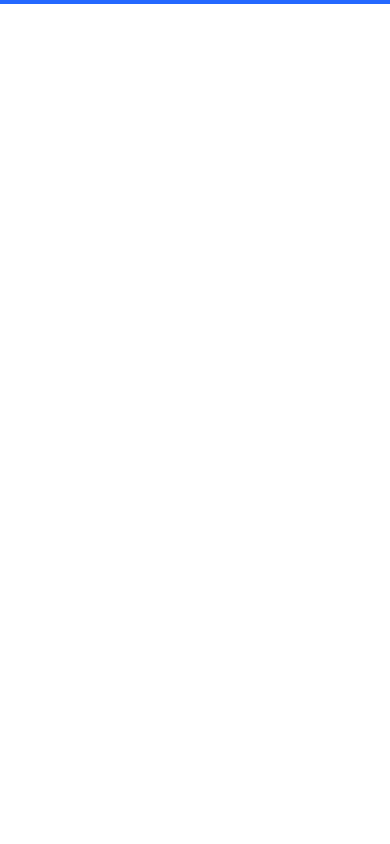
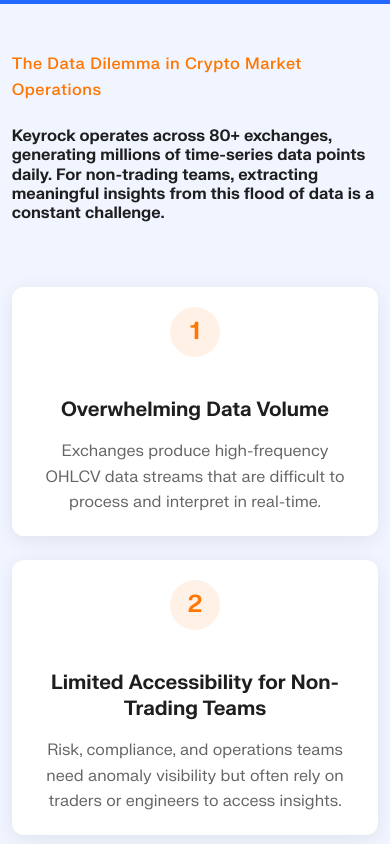
Before and after one commit to bendiagi/hyperflow-keyrock-casestudy, a React app: page / in a window 390 px wide. Shown: the part 840-1684 px from the top of the page. Before the commit the page ends 844 px from the top, so only its background shows below. Built offline with nearby package versions, Linux system fonts and the light colour scheme; grey boxes are pictures that could not be loaded.

Commit message:
Add Challenge section and improve hero layout with centered container structure

```diff
--- a/src/App.tsx
+++ b/src/App.tsx
@@ -1,5 +1,6 @@
 import React from 'react';
 import Hero from './Hero';
+import Challenge from './Challenge';
 
 const App: React.FC = () => {
   const handleGetStarted = () => {
@@ -20,6 +21,7 @@
         onPrimaryClick={handleGetStarted}
         onSecondaryClick={handleLearnMore}
       />
+      <Challenge />
     </div>
   );
 };
--- /dev/null
+++ b/src/Challenge.tsx
@@ -0,0 +1,51 @@
+import React from 'react';
+import './styles.css';
+
+const Challenge: React.FC = () => {
+  return (
+    <section className="challenge">
+      <div className="challenge-content">
+        <div className="challenge-header">
+          <h3 className="challenge-subtitle">The Data Dilemma in Crypto Market Operations</h3>
+          <h2 className="challenge-title">
+            Keyrock operates across 80+ exchanges, generating millions of time-series data points daily. For non-trading teams, extracting meaningful insights from this flood of data is a constant challenge.
+          </h2>
+        </div>
+
+        <div className="challenge-cards">
+          <div className="challenge-card">
+            <div className="challenge-card-number">1</div>
+            <div className="challenge-card-content">
+              <h4 className="challenge-card-title">Overwhelming Data Volume</h4>
+              <p className="challenge-card-description">
+                Exchanges produce high-frequency OHLCV data streams that are difficult to process and interpret in real-time.
+              </p>
+            </div>
+          </div>
+
+          <div className="challenge-card">
+            <div className="challenge-card-number">2</div>
+            <div className="challenge-card-content">
+              <h4 className="challenge-card-title">Limited Accessibility for Non-Trading Teams</h4>
+              <p className="challenge-card-description">
+                Risk, compliance, and operations teams need anomaly visibility but often rely on traders or engineers to access insights.
+              </p>
+            </div>
+          </div>
+
+          <div className="challenge-card">
+            <div className="challenge-card-number">3</div>
+            <div className="challenge-card-content">
+              <h4 className="challenge-card-title">Build vs. Buy Tradeoff</h4>
+              <p className="challenge-card-description">
+                Off-the-shelf SaaS tools are expensive and generic, while in-house solutions require resources—posing the critical question: Should we build or buy?
+              </p>
+            </div>
+          </div>
+        </div>
+      </div>
+    </section>
+  );
+};
+
+export default Challenge;
--- a/src/Hero.tsx
+++ b/src/Hero.tsx
@@ -49,6 +49,7 @@
         <source src="https://res.cloudinary.com/djnkxndun/video/upload/v1759523765/home-blue_vxpa78.mp4" type="video/mp4" />
       </video>
       <a href="#" className="logo">HyperFlow</a>
+      <div className="hero-container">
         <div className="hero-content">
           <div className="hero-tag">Case Study by Ben Diagi</div>
           <h1 className="hero-title">{title}</h1>
@@ -70,6 +71,7 @@
             </button>
           </div>
         </div>
+      </div>
     </section>
   );
 };
--- a/src/index.html
+++ b/src/index.html
@@ -3,7 +3,7 @@
 <head>
     <meta charset="UTF-8">
     <meta name="viewport" content="width=device-width, initial-scale=1.0">
-    <title>TypeScript Hero Project</title>
+    <title>HyperFlow - A Case Study on KeyRock</title>
     <link rel="preconnect" href="https://fonts.googleapis.com">
     <link rel="preconnect" href="https://fonts.gstatic.com" crossorigin>
     <link href="https://fonts.googleapis.com/css2?family=Inter:wght@300;400;500;600;700&display=swap" rel="stylesheet">
--- a/src/styles.css
+++ b/src/styles.css
@@ -111,6 +111,16 @@
     z-index: 10;
 }
 
+/* Desktop only - position logo aligned with container left edge */
+@media (min-width: 769px) {
+    .logo {
+        position: absolute;
+        top: 2rem;
+        left: calc(50% - 600px); /* Align with container left edge */
+        transform: none;
+    }
+}
+
 /* Hero Section Styles */
 .hero {
     min-height: 100vh;
@@ -119,8 +129,9 @@
     background: rgb(36, 104, 255);
     position: relative;
     overflow: hidden;
-    padding: 0 5%;
+    padding: 6rem 5%;
 }
+
 
 .hero-video {
     position: absolute;
@@ -151,6 +162,19 @@
     max-width: 65%;
     padding: 0;
     text-align: left;
+}
+
+/* Desktop only - apply challenge section layout */
+@media (min-width: 769px) {
+    .hero {
+        padding: 6rem 5%;
+    }
+
+    .hero-container {
+        max-width: 1200px;
+        margin: 0 auto;
+        width: 100%;
+    }
 }
 
 .hero-tag {
@@ -255,6 +279,12 @@
         padding-bottom: 4rem;
     }
 
+    .hero-container {
+        max-width: none;
+        margin: 0;
+        width: 100%;
+    }
+
     .hero-content {
         max-width: 100%;
         text-align: left;
@@ -316,3 +346,147 @@
         left: 3%;
     }
 }
+
+/* Challenge Section Styles */
+.challenge {
+    background: rgb(240, 245, 255);
+    padding: 6rem 5%;
+    min-height: 100vh;
+    display: flex;
+    align-items: center;
+}
+
+.challenge-content {
+    max-width: 1200px;
+    margin: 0 auto;
+    width: 100%;
+}
+
+.challenge-header {
+    margin-bottom: 4rem;
+}
+
+.challenge-subtitle {
+    font-family: 'FK Grotesk Neue', sans-serif;
+    font-size: 1rem;
+    font-weight: 500;
+    color: rgb(255, 119, 1);
+    margin-bottom: 1.5rem;
+    text-transform: none;
+    letter-spacing: 0.5px;
+}
+
+.challenge-title {
+    font-family: 'FK Grotesk Neue', sans-serif;
+    font-size: 1.75rem;
+    font-weight: 700;
+    color: rgb(30, 30, 30);
+    line-height: 1.2;
+    max-width: 80%;
+}
+
+.challenge-cards {
+    display: grid;
+    grid-template-columns: repeat(auto-fit, minmax(350px, 1fr));
+    gap: 2rem;
+    margin-top: 3rem;
+}
+
+.challenge-card {
+    background: white;
+    border-radius: 12px;
+    padding: 2rem;
+    box-shadow: 0 4px 20px rgba(0, 0, 0, 0.08);
+    display: flex;
+    gap: 1.5rem;
+    transition: transform 0.3s ease, box-shadow 0.3s ease;
+}
+
+.challenge-card:hover {
+    transform: translateY(-4px);
+    box-shadow: 0 8px 30px rgba(0, 0, 0, 0.12);
+}
+
+.challenge-card-number {
+    font-family: 'FK Grotesk Neue', sans-serif;
+    font-size: 2rem;
+    font-weight: 700;
+    color: rgb(255, 119, 1);
+    background: rgba(255, 119, 1, 0.1);
+    width: 60px;
+    height: 60px;
+    border-radius: 50%;
+    display: flex;
+    align-items: center;
+    justify-content: center;
+    flex-shrink: 0;
+}
+
+.challenge-card-content {
+    flex: 1;
+}
+
+.challenge-card-title {
+    font-family: 'FK Grotesk Neue', sans-serif;
+    font-size: 1.25rem;
+    font-weight: 600;
+    color: rgb(30, 30, 30);
+    margin-bottom: 1rem;
+    line-height: 1.3;
+}
+
+.challenge-card-description {
+    font-family: 'FK Grotesk Neue', sans-serif;
+    font-size: 1rem;
+    font-weight: 400;
+    color: rgb(100, 100, 100);
+    line-height: 1.6;
+}
+
+/* Challenge Section Responsive Design */
+@media (max-width: 768px) {
+    .challenge {
+        padding: 4rem 4%;
+    }
+
+    .challenge-title {
+        font-size: 1.25rem;
+        max-width: 100%;
+    }
+
+    .challenge-cards {
+        grid-template-columns: 1fr;
+        gap: 1.5rem;
+    }
+
+    .challenge-card {
+        padding: 1.5rem;
+        flex-direction: column;
+        text-align: center;
+    }
+
+    .challenge-card-number {
+        align-self: center;
+        margin-bottom: 1rem;
+    }
+}
+
+@media (max-width: 480px) {
+    .challenge {
+        padding: 3rem 3%;
+    }
+
+    .challenge-title {
+        font-size: 1rem;
+    }
+
+    .challenge-card {
+        padding: 1.25rem;
+    }
+
+    .challenge-card-number {
+        width: 50px;
+        height: 50px;
+        font-size: 1.5rem;
+    }
+}
```
Lines whose indentation alone changed are shown as unchanged.
